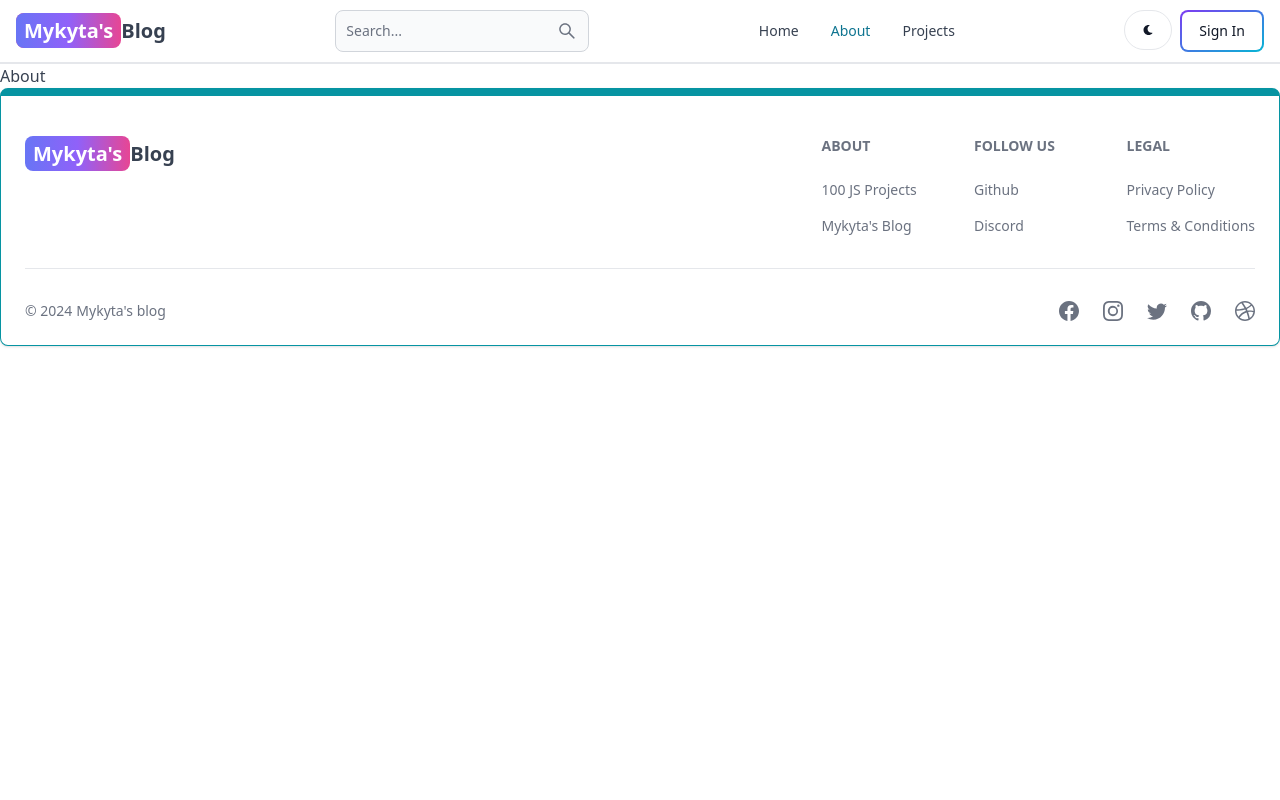
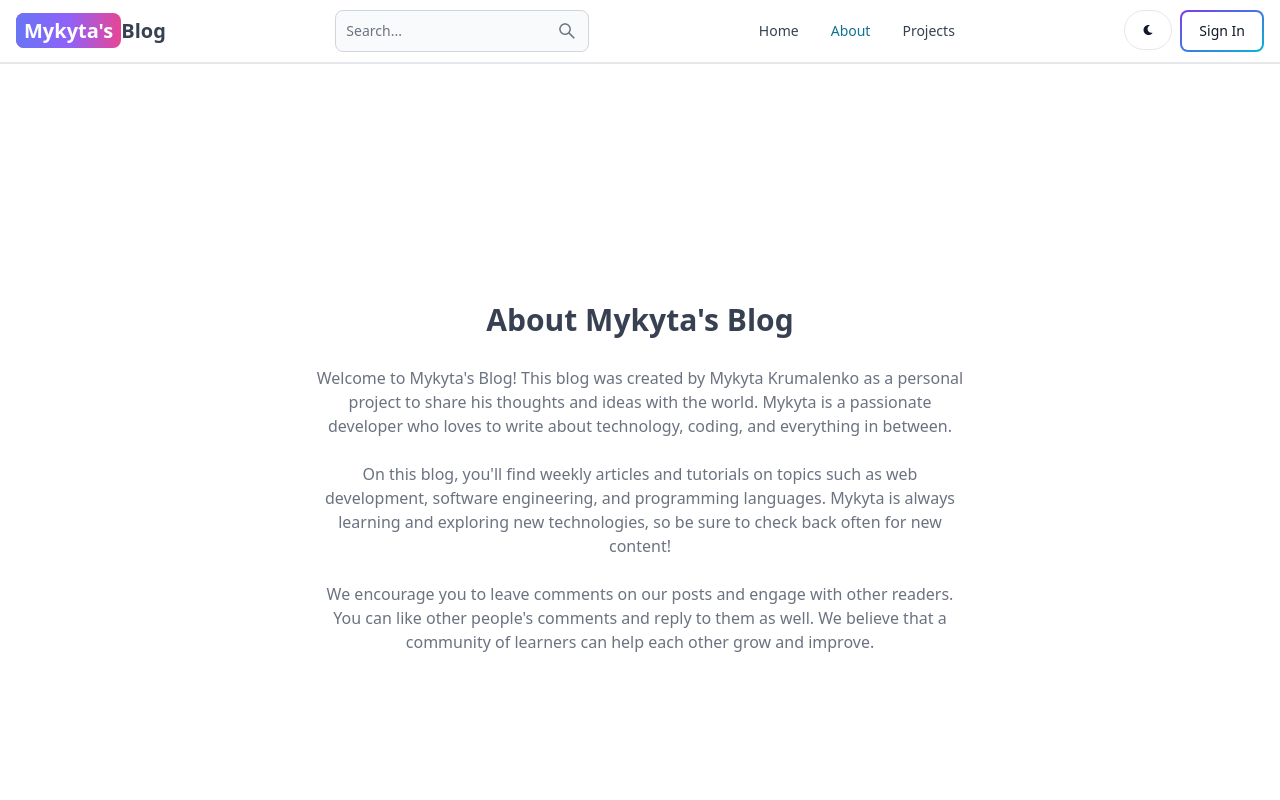
Before and after one commit to prikol769/mern-blog, a React (Vite) app in the folder client/: page /about in a window 1280 px wide. Shown: the top 800 px of the page. Built offline with nearby package versions, Linux system fonts and the light colour scheme; no server answers.

Commit message:
added About page

```diff
--- a/client/src/pages/About.jsx
+++ b/client/src/pages/About.jsx
@@ -1,5 +1,35 @@
-const About = () => {
-  return <div>About</div>;
-};
+export default function About() {
+  return (
+    <div className="min-h-screen flex items-center justify-center">
+      <div className="max-w-2xl mx-auto p-3 text-center">
+        <div>
+          <h1 className="text-3xl font font-semibold text-center my-7">
+            About Mykyta's Blog
+          </h1>
+          <div className="text-md text-gray-500 flex flex-col gap-6">
+            <p>
+              Welcome to Mykyta's Blog! This blog was created by Mykyta
+              Krumalenko as a personal project to share his thoughts and ideas
+              with the world. Mykyta is a passionate developer who loves to
+              write about technology, coding, and everything in between.
+            </p>
 
-export default About;
+            <p>
+              On this blog, you'll find weekly articles and tutorials on topics
+              such as web development, software engineering, and programming
+              languages. Mykyta is always learning and exploring new
+              technologies, so be sure to check back often for new content!
+            </p>
+
+            <p>
+              We encourage you to leave comments on our posts and engage with
+              other readers. You can like other people's comments and reply to
+              them as well. We believe that a community of learners can help
+              each other grow and improve.
+            </p>
+          </div>
+        </div>
+      </div>
+    </div>
+  );
+}
```
